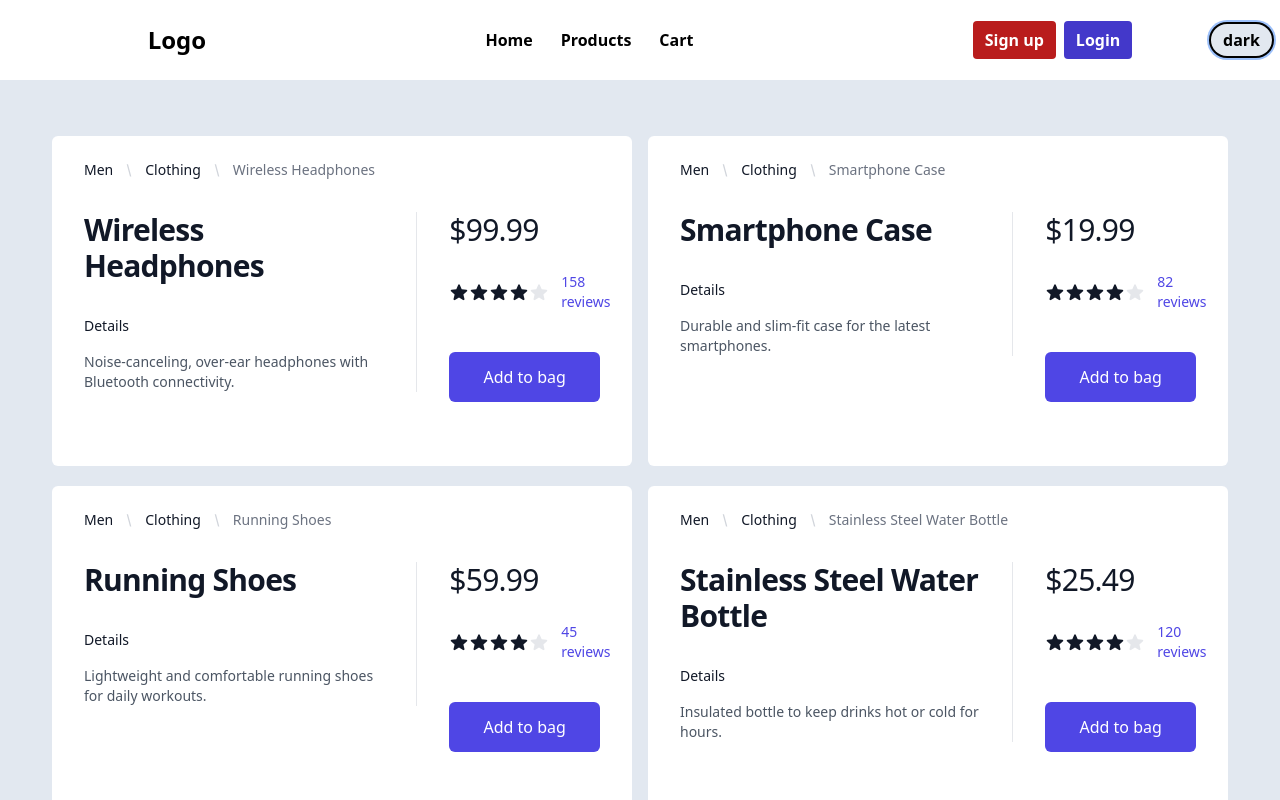
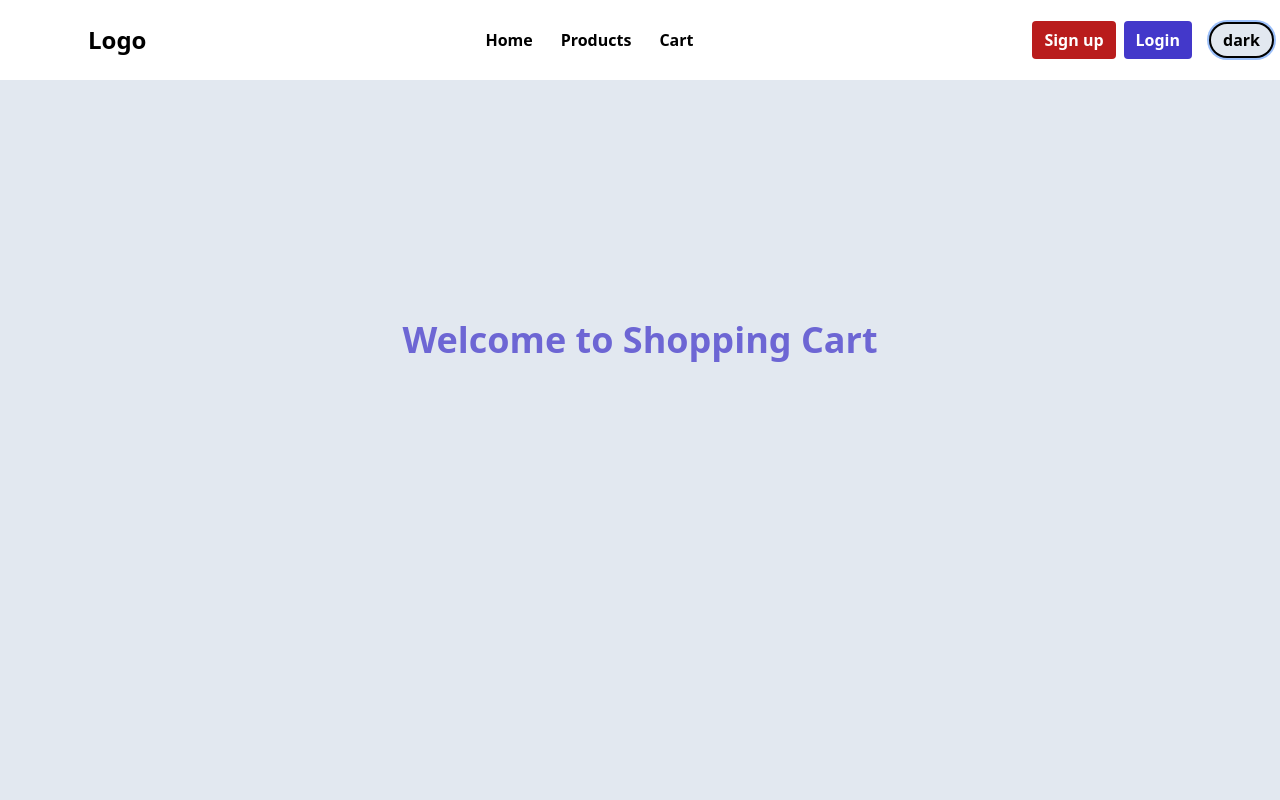
Before and after one commit to Sunnyy09/React-Things, a React (Vite) app in the folder ContextApi/shoppingCart/: page / in a window 1280 px wide. Shown: the top 800 px of the page. Built offline with nearby package versions, Linux system fonts and the light colour scheme.

Commit message:
add and update components

```diff
--- a/ContextApi/shoppingCart/src/App.jsx
+++ b/ContextApi/shoppingCart/src/App.jsx
@@ -5,6 +5,7 @@ import Header from "./components/Header/Header";
 import DisplayProducts from "./components/DisplayProducts";
 import DisplayItems from "./components/DisplayCart";
 import { useTheme } from "./context/ThemeContext";
+import Home from "./components/Home/Home";
 
 const App = () => {
   const { theme } = useTheme(); // This now works because ThemeProvider is above App
@@ -14,14 +15,14 @@ const App = () => {
       <div
         className={`min-h-screen w-full flex flex-wrap ${
           theme === "dark"
-            ? "bg-[#121212] text-white"
+            ? "bg-[#000000] text-white"
             : "bg-slate-200 text-black"
         }`}
       >
         <Header />
-        <div className="w-full min-h-screen py-10 px-5">
+        <div className="w-full min-h-screen">
           <Routes>
-            <Route path="/" element={<DisplayProducts />} />
+            <Route path="/" element={<Home />} />
             <Route path="/products" element={<DisplayProducts />} />
             <Route path="/cart" element={<DisplayItems />} />
           </Routes>
--- a/ContextApi/shoppingCart/src/components/DisplayCart.jsx
+++ b/ContextApi/shoppingCart/src/components/DisplayCart.jsx
@@ -6,7 +6,7 @@ import ShoppingCart from "./ShoppingCart";
 function DisplayItems() {
   const { items, handleDeleteItems, totalPrice } = useContext(CartContext);
   return (
-    <div>
+    <div className="py-10 px-4">
       <ShoppingCart
         items={items}
         handleDeleteItem={handleDeleteItems}
--- a/ContextApi/shoppingCart/src/components/DisplayProducts.jsx
+++ b/ContextApi/shoppingCart/src/components/DisplayProducts.jsx
@@ -10,7 +10,7 @@ function DisplayProducts() {
   const { handleAddItems } = useContext(CartContext);
 
   return (
-    <div className="p-4 w-full">
+    <div className="w-full py-10 px-4">
       <div className="w-full">
         <ul className="gap-x-4 gap-y-5 flex flex-wrap justify-center">
           {carts.map((cart) => (
--- a/ContextApi/shoppingCart/src/components/Header/Header.jsx
+++ b/ContextApi/shoppingCart/src/components/Header/Header.jsx
@@ -11,7 +11,7 @@ function Header() {
         theme === "dark" ? "bg-[#121212] text-white" : "bg-white text-black"
       }`}
     >
-      <div className="w-full flex items-center justify-around">
+      <div className="w-full mx-20 flex items-center justify-between">
         <div className="text-2xl font-bold">
           <Link
             to="/"
--- /dev/null
+++ b/ContextApi/shoppingCart/src/components/Home/Home.jsx
@@ -0,0 +1,11 @@
+import React from "react";
+
+function Home() {
+  return (
+    <div className="text-4xl font-bold text-indigo-700 w-full absolute top-80 flex justify-center items-center animate-pulse">
+      <h1>Welcome to Shopping Cart</h1>
+    </div>
+  );
+}
+
+export default Home;
--- a/ContextApi/shoppingCart/src/components/Products.jsx
+++ b/ContextApi/shoppingCart/src/components/Products.jsx
@@ -1,8 +1,15 @@
 import React from "react";
+import { useTheme } from "../context/ThemeContext";
 
 function Products({ title, details, price, reviews, addItemToCart, id }) {
+  const { theme } = useTheme();
+
   return (
-    <div className="bg-white w-full rounded-md">
+    <div
+      className={`w-full rounded-md ${
+        theme === "dark" ? "bg-[#121212]" : "bg-white"
+      }`}
+    >
       <div className="pt-6 w-[580px] max-h-[350px]">
         <nav aria-label="Breadcrumb">
           <ol
@@ -11,7 +18,12 @@ function Products({ title, details, price, reviews, addItemToCart, id }) {
           >
             <li>
               <div class="flex items-center">
-                <a href="#" class="mr-2 text-sm font-medium text-gray-900">
+                <a
+                  href="#"
+                  class={`mr-2 text-sm font-medium  ${
+                    theme === "dark" ? "text-gray-200" : "text-gray-900"
+                  }`}
+                >
                   Men
                 </a>
                 <svg
@@ -20,7 +32,9 @@ function Products({ title, details, price, reviews, addItemToCart, id }) {
                   viewBox="0 0 16 20"
                   fill="currentColor"
                   aria-hidden="true"
-                  class="h-5 w-4 text-gray-300"
+                  class={`h-5 w-4  ${
+                    theme === "dark" ? "text-white" : "text-gray-300"
+                  }`}
                 >
                   <path d="M5.697 4.34L8.98 16.532h1.327L7.025 4.341H5.697z" />
                 </svg>
@@ -28,7 +42,12 @@ function Products({ title, details, price, reviews, addItemToCart, id }) {
             </li>
             <li>
               <div class="flex items-center">
-                <a href="#" class="mr-2 text-sm font-medium text-gray-900">
+                <a
+                  href="#"
+                  class={`mr-2 text-sm font-medium  ${
+                    theme === "dark" ? "text-white" : "text-gray-900"
+                  }`}
+                >
                   Clothing
                 </a>
                 <svg
@@ -48,7 +67,9 @@ function Products({ title, details, price, reviews, addItemToCart, id }) {
               <a
                 href="#"
                 aria-current="page"
-                class="font-medium text-gray-500 hover:text-gray-600"
+                class={`font-medium  hover:text-gray-600 ${
+                  theme === "dark" ? "text-white" : " text-gray-500"
+                }`}
               >
                 {/* Basic Tee 6-Pack */}
                 {title}
@@ -86,7 +107,11 @@ function Products({ title, details, price, reviews, addItemToCart, id }) {
         {/* <!-- Product info --> */}
         <div class="mx-auto max-w-2xl px-4 pb-16 pt-10 sm:px-6 lg:grid lg:max-w-7xl lg:grid-cols-3 lg:grid-rows-[auto_auto_1fr] lg:gap-x-8 lg:px-8 lg:pt-8">
           <div class="lg:col-span-2 lg:border-r lg:border-gray-200 lg:pr-8">
-            <h1 class="text-2xl font-bold tracking-tight text-gray-900 sm:text-3xl">
+            <h1
+              class={`text-2xl font-bold tracking-tight  sm:text-3xl ${
+                theme === "dark" ? "text-gray-300" : "text-gray-900"
+              }`}
+            >
               {/* Basic Tee 6-Pack */} {title}
             </h1>
           </div>
@@ -94,16 +119,23 @@ function Products({ title, details, price, reviews, addItemToCart, id }) {
           {/* <!-- Options --> */}
           <div class="mt-4 lg:row-span-3 lg:mt-0">
             <h2 class="sr-only">Product information</h2>
-            <p class="text-3xl tracking-tight text-gray-900">${price}</p>
+            <p
+              class={`text-3xl tracking-tight ${
+                theme === "dark" ? "text-white" : "text-gray-900"
+              }`}
+            >
+              ${price}
+            </p>
 
             {/* <!-- Reviews --> */}
             <div class="mt-6">
               <h3 class="sr-only">Reviews</h3>
               <div class="flex items-center">
                 <div class="flex items-center">
-                  {/* <!-- Active: "text-gray-900", Default: "text-gray-200" --> */}
                   <svg
-                    class="size-5 shrink-0 text-gray-900"
+                    class={`size-5 shrink-0 ${
+                      theme === "dark" ? "text-white" : "text-gray-900"
+                    }`}
                     viewBox="0 0 20 20"
                     fill="currentColor"
                     aria-hidden="true"
@@ -116,7 +148,9 @@ function Products({ title, details, price, reviews, addItemToCart, id }) {
                     />
                   </svg>
                   <svg
-                    class="size-5 shrink-0 text-gray-900"
+                    class={`size-5 shrink-0 ${
+                      theme === "dark" ? "text-white" : "text-gray-900"
+                    }`}
                     viewBox="0 0 20 20"
                     fill="currentColor"
                     aria-hidden="true"
@@ -129,7 +163,9 @@ function Products({ title, details, price, reviews, addItemToCart, id }) {
                     />
                   </svg>
                   <svg
-                    class="size-5 shrink-0 text-gray-900"
+                    class={`size-5 shrink-0 ${
+                      theme === "dark" ? "text-white" : "text-gray-900"
+                    }`}
                     viewBox="0 0 20 20"
                     fill="currentColor"
                     aria-hidden="true"
@@ -142,7 +178,9 @@ function Products({ title, details, price, reviews, addItemToCart, id }) {
                     />
                   </svg>
                   <svg
-                    class="size-5 shrink-0 text-gray-900"
+                    class={`size-5 shrink-0 ${
+                      theme === "dark" ? "text-white" : "text-gray-900"
+                    }`}
                     viewBox="0 0 20 20"
                     fill="currentColor"
                     aria-hidden="true"
@@ -155,7 +193,9 @@ function Products({ title, details, price, reviews, addItemToCart, id }) {
                     />
                   </svg>
                   <svg
-                    class="size-5 shrink-0 text-gray-200"
+                    class={`size-5 shrink-0 ${
+                      theme === "dark" ? "text-gray-900" : "text-white"
+                    }`}
                     viewBox="0 0 20 20"
                     fill="currentColor"
                     aria-hidden="true"
@@ -194,10 +234,20 @@ function Products({ title, details, price, reviews, addItemToCart, id }) {
 
           <div class="lg:col-span-2 lg:col-start-1 lg:border-r lg:border-gray-200 lg:pr-8">
             <div class="mt-8">
-              <h2 class="text-sm font-medium text-gray-900">Details</h2>
+              <h2
+                class={`text-sm font-medium ${
+                  theme === "dark" ? "text-white" : "text-gray-900"
+                }`}
+              >
+                Details
+              </h2>
 
               <div class="mt-4 space-y-6">
-                <p class="text-sm text-gray-600">
+                <p
+                  class={`text-sm ${
+                    theme === "dark" ? "text-gray-300" : "text-gray-600"
+                  }`}
+                >
                   {/* The 6-Pack includes two black, two white, and two heather gray
                   Basic Tees. Sign up for our subscription service and be the
                   first to get new, exciting colors, like our upcoming
--- a/ContextApi/shoppingCart/src/components/ShoppingCart.jsx
+++ b/ContextApi/shoppingCart/src/components/ShoppingCart.jsx
@@ -2,10 +2,21 @@ import React from "react";
 import { useTheme } from "../context/ThemeContext";
 
 function ShoppingCart({ items = [], handleDeleteItem, total }) {
+  const { theme } = useTheme();
   return (
-    <div className="lg:w-2/3 sm:w-full bg-[#fff] flex flex-col justify-center items-center">
-      <div className="w-full py-3 px-4 flex justify-between">
-        <h2 className="text-black mb-4 font-bold text-2xl">Shopping Cart:</h2>
+    <div
+      className={`lg:w-2/3 sm:w-full flex flex-col justify-center items-center ${
+        theme === "dark" ? "bg-[#121212]" : "bg-[#fff]"
+      }`}
+    >
+      <div className="w-full py-4 px-4 flex items-center justify-between">
+        <h2
+          className={` mb-4 font-bold text-2xl ${
+            theme === "dark" ? "text-gray-200" : "text-black"
+          }`}
+        >
+          Shopping Cart:
+        </h2>
         <span>
           <strong>Total: ${total}</strong>
         </span>
@@ -16,7 +27,11 @@ function ShoppingCart({ items = [], handleDeleteItem, total }) {
           {items.map((item) => (
             <li
               key={item.id}
-              className="text-black bg-slate-200  p-4 rounded w-full flex flex-col gap-5"
+              className={`p-4 rounded w-full flex flex-col gap-5 ${
+                theme === "dark"
+                  ? "bg-black text-white"
+                  : "bg-slate-200 text-black"
+              }`}
             >
               <p className="flex justify-between">
                 <span className="font-bold">{item.title}</span>{" "}
```
